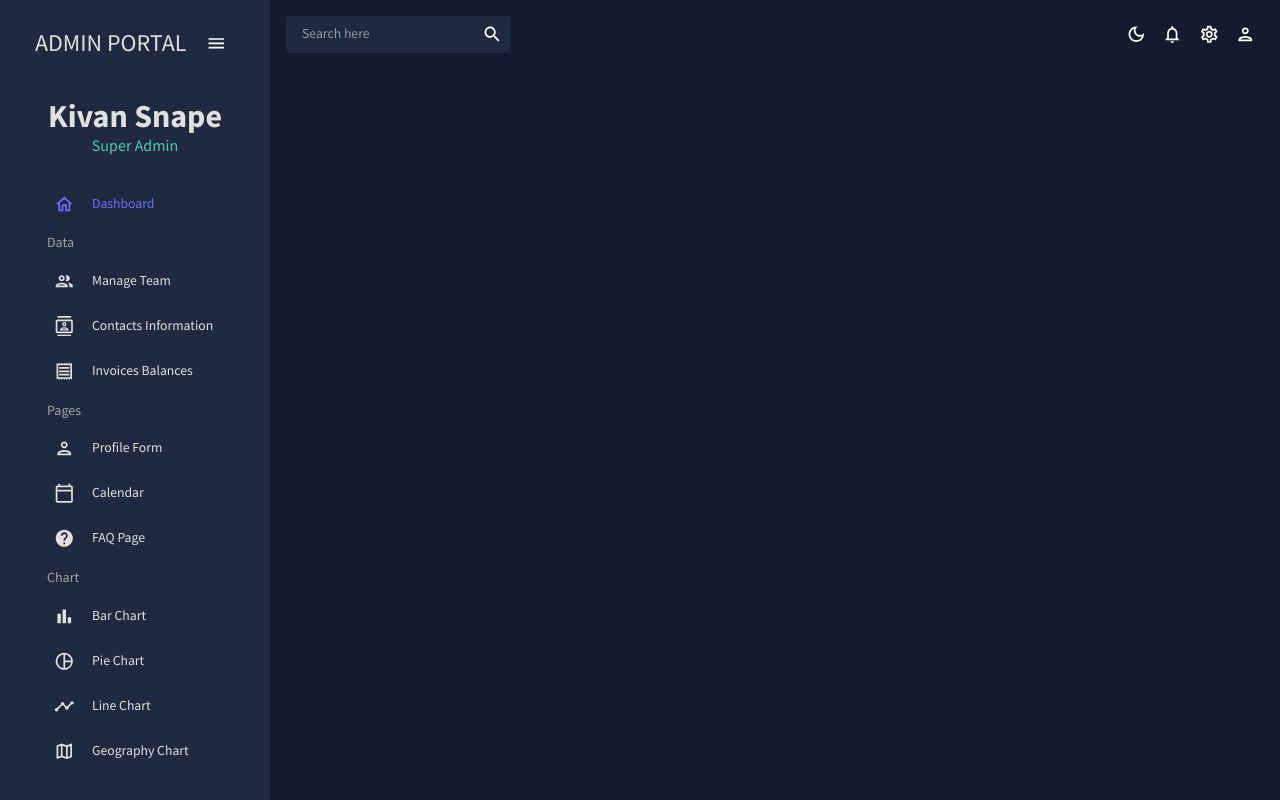
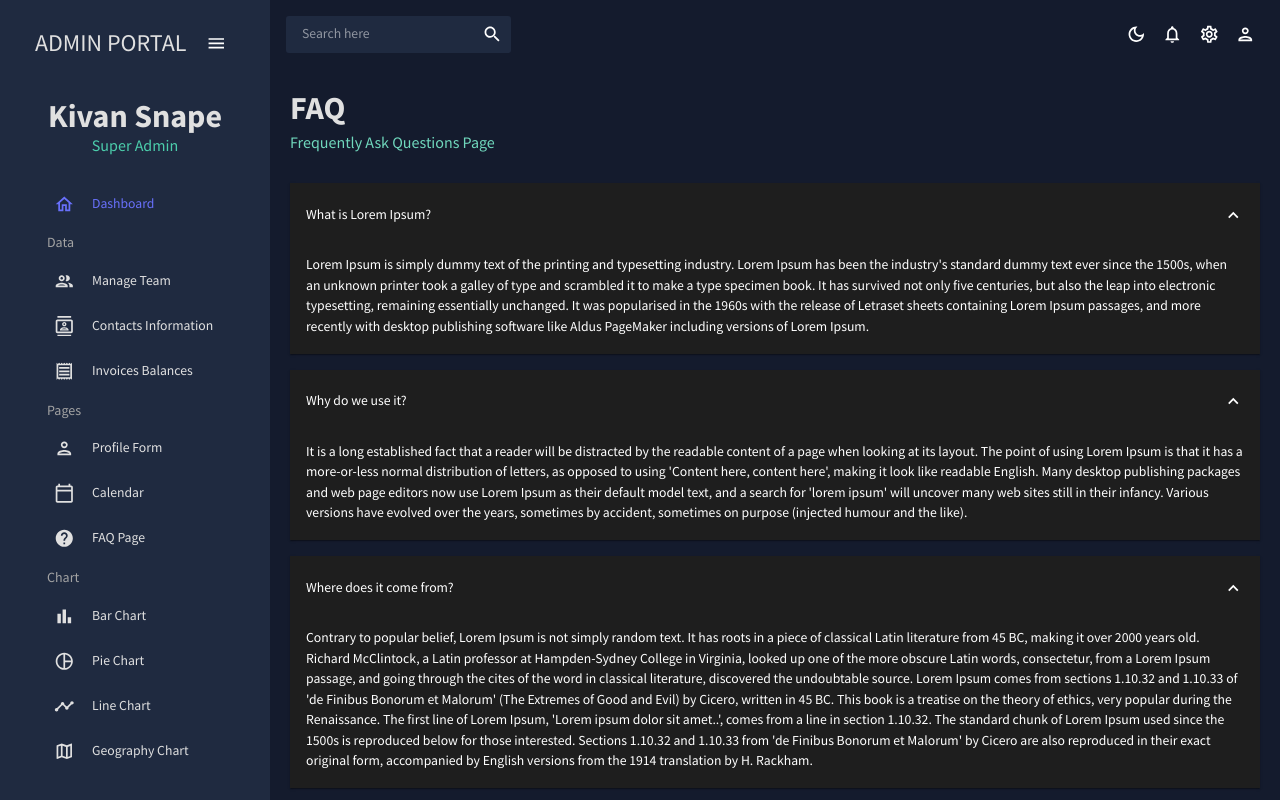
Before and after one commit to xxviiihours/admin-dashboard-app, a React (Create React App) app in the folder admin-ui/: page /faq in a window 1280 px wide. Shown: the top 800 px of the page. Built offline with nearby package versions, Linux system fonts and the light colour scheme.

Commit message:
Added FAQ Mockup Page

```diff
--- a/admin-ui/src/layout/TheContent.jsx
+++ b/admin-ui/src/layout/TheContent.jsx
@@ -7,10 +7,10 @@
 const Invoice = React.lazy(() => import("./../views/invoice"));
 const Form = React.lazy(() => import("./../views/form"));
 const Calendar = React.lazy(() => import("./../views/calendar"));
+const FAQ = React.lazy(() => import("./../views/faq"));
 // const Bar = React.lazy(() => import("./../views/bar"));
 // const Pie = React.lazy(() => import("./../views/pie"));
 // const Line = React.lazy(() => import("./../views/line"));
-// const FAQ = React.lazy(() => import("./../views/faq"));
 // const Geography = React.lazy(() => import("./../views/geography"));
 // const Calendar = React.lazy(() => import("./../views/calendar"));
 
@@ -23,10 +23,10 @@
 			<Route path='/invoices' element={<Invoice />} />
 			<Route path='/create-member' element={<Form />} />
 			<Route path='/calendar' element={<Calendar />} />
+			<Route path='/faq' element={<FAQ />} />
 			{/* <Route path='/bar' element={<Bar />} /> */}
 			{/* <Route path='/pie' element={<Pie />} /> */}
 			{/* <Route path='/line' element={<Line />} /> */}
-			{/* <Route path='/faq' element={<FAQ />} /> */}
 			{/* <Route path='/geography' element={<Geography />} /> */}
 			{/* <Route path='/calendar' element={<Calendar />} /> */}
 		</Routes>
--- /dev/null
+++ b/admin-ui/src/views/faq/FAQItem.jsx
@@ -0,0 +1,19 @@
+import React from 'react';
+import { Accordion, AccordionDetails, AccordionSummary, Typography } from '@mui/material';
+import ExpandMoreIcon from '@mui/icons-material/ExpandMore';
+
+const FAQItem = ({ question, answer, colors }) => {
+	return (
+		<Accordion defaultExpanded>
+			<AccordionSummary expandIcon={<ExpandMoreIcon />}>
+				<Typography color={colors.greenAccent[500]} variant='h5' />
+				{question}
+			</AccordionSummary>
+			<AccordionDetails>
+				<Typography>{answer}</Typography>
+			</AccordionDetails>
+		</Accordion>
+	);
+};
+
+export default FAQItem;
--- /dev/null
+++ b/admin-ui/src/views/faq/index.jsx
@@ -0,0 +1,47 @@
+import React from 'react';
+import { Box, useTheme } from '@mui/material';
+import ContentHeader from './../../components/ContentHeader';
+import { tokens } from './../../theme';
+import FAQItem from './FAQItem';
+
+const faqList = [
+	{
+		id: 1,
+		question: 'What is Lorem Ipsum?',
+		answer:
+			"Lorem Ipsum is simply dummy text of the printing and typesetting industry. Lorem Ipsum has been the industry's standard dummy text ever since the 1500s, when an unknown printer took a galley of type and scrambled it to make a type specimen book. It has survived not only five centuries, but also the leap into electronic typesetting, remaining essentially unchanged. It was popularised in the 1960s with the release of Letraset sheets containing Lorem Ipsum passages, and more recently with desktop publishing software like Aldus PageMaker including versions of Lorem Ipsum.",
+	},
+	{
+		id: 2,
+		question: 'Why do we use it?',
+		answer:
+			"It is a long established fact that a reader will be distracted by the readable content of a page when looking at its layout. The point of using Lorem Ipsum is that it has a more-or-less normal distribution of letters, as opposed to using 'Content here, content here', making it look like readable English. Many desktop publishing packages and web page editors now use Lorem Ipsum as their default model text, and a search for 'lorem ipsum' will uncover many web sites still in their infancy. Various versions have evolved over the years, sometimes by accident, sometimes on purpose (injected humour and the like).",
+	},
+	{
+		id: 3,
+		question: 'Where does it come from?',
+		answer:
+			"Contrary to popular belief, Lorem Ipsum is not simply random text. It has roots in a piece of classical Latin literature from 45 BC, making it over 2000 years old. Richard McClintock, a Latin professor at Hampden-Sydney College in Virginia, looked up one of the more obscure Latin words, consectetur, from a Lorem Ipsum passage, and going through the cites of the word in classical literature, discovered the undoubtable source. Lorem Ipsum comes from sections 1.10.32 and 1.10.33 of 'de Finibus Bonorum et Malorum' (The Extremes of Good and Evil) by Cicero, written in 45 BC. This book is a treatise on the theory of ethics, very popular during the Renaissance. The first line of Lorem Ipsum, 'Lorem ipsum dolor sit amet..', comes from a line in section 1.10.32. The standard chunk of Lorem Ipsum used since the 1500s is reproduced below for those interested. Sections 1.10.32 and 1.10.33 from 'de Finibus Bonorum et Malorum' by Cicero are also reproduced in their exact original form, accompanied by English versions from the 1914 translation by H. Rackham.",
+	},
+	{
+		id: 4,
+		question: 'Where can I get some?',
+		answer:
+			"There are many variations of passages of Lorem Ipsum available, but the majority have suffered alteration in some form, by injected humour, or randomised words which don't look even slightly believable. If you are going to use a passage of Lorem Ipsum, you need to be sure there isn't anything embarrassing hidden in the middle of text. All the Lorem Ipsum generators on the Internet tend to repeat predefined chunks as necessary, making this the first true generator on the Internet. It uses a dictionary of over 200 Latin words, combined with a handful of model sentence structures, to generate Lorem Ipsum which looks reasonable. The generated Lorem Ipsum is therefore always free from repetition, injected humour, or non-characteristic words etc.",
+	},
+];
+const FAQ = () => {
+	const theme = useTheme();
+	const colors = tokens(theme.palette.mode);
+
+	return (
+		<Box m={'20px'}>
+			<ContentHeader title={'FAQ'} subtitle={'Frequently Ask Questions Page'} />
+			{faqList.map((item) => (
+				<FAQItem key={item.id} question={item.question} answer={item.answer} colors={colors} />
+			))}
+		</Box>
+	);
+};
+
+export default FAQ;
```
